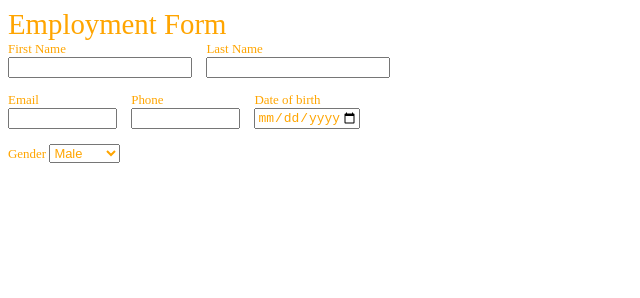
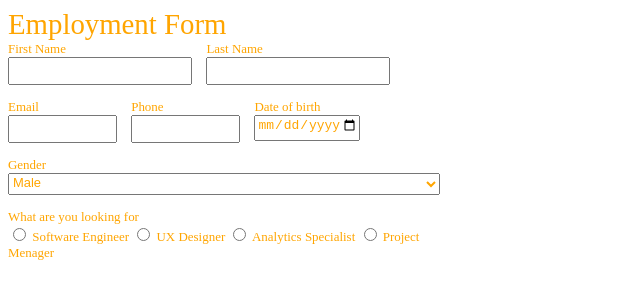
Before and after one commit to Delfin22/frontend-umk, a plain HTML site: page zad2/index.html in a window 1280 px wide. Shown: the whole page, without its empty margins (0-640 px from the left). Drawn offline with Linux system fonts and the light colour scheme.

Commit message:
change folder names

```diff
--- a/zad 2 - formularz/index.html
+++ b/zad2/index.html
@@ -15,28 +15,41 @@
             </form>
             <form>
                 <label>Last Name</label>
-                <input class="form_class" id="lastname" type="text"/>
+                <input class="form_class"  id="lastname" type="text"/>
             </form>
             <form>
                 <label>Email</label>
-                <input class="form_class2" id="email" type="text"/>
+                <input class="form_class form_class2" id="email" type="text"/>
             </form>
             <form>
                 <label>Phone</label>
-                <input class="form_class2" id="number" type="text"/>
+                <input class="form_class form_class2" id="number" type="text"/>
             </form>
             <form>
                 <label>Date of birth</label>
-                <input class="form_class2" id="birth" type="date"/>
+                <input class="form_class form_class2" id="birth" type="date"/>
             </form>
             <form>
                 <label>Gender</label>
-                <select id="gender" class="form_class3">
+                <select id="gender" class="form_class form_class3">
                     <option value="Male">Male</option>
                     <option value="Female">Female</option>
                     <option value="Different">Different</option>
                 </select>
             </form>
+            <form>
+                <label>What are you looking for</label>
+                <div class="checkboxes">
+                    <input type="radio" id="lookingfor"/>
+                    <label>Software Engineer</label>
+                    <input type="radio" id="lookingfor"/>
+                    <label>UX Designer</label>
+                    <input type="radio" id="lookingfor"/>
+                    <label>Analytics Specialist</label>
+                    <input type="radio" id="lookingfor"/>
+                    <label>Project Menager</label>
+                </div>
+            </form>
         </div>
       </div>
     </body>
--- a/zad 2 - formularz/style.css
+++ b/zad2/style.css
@@ -19,9 +19,11 @@
 .form_class{
     display: flex;
     flex-direction: column;
+    height: 1.5rem;
 }
 .form_class2{
-    display: flex;
-    flex-direction: column;
     max-width: 7rem;
 }
+.form_class3{
+    min-width: 30rem;
+}
```
Also changed, not shown: zad1/index.html (renamed from zad 1 - hamburger/index.html), zad1/style.css (renamed from zad 1 - hamburger/style.css).
